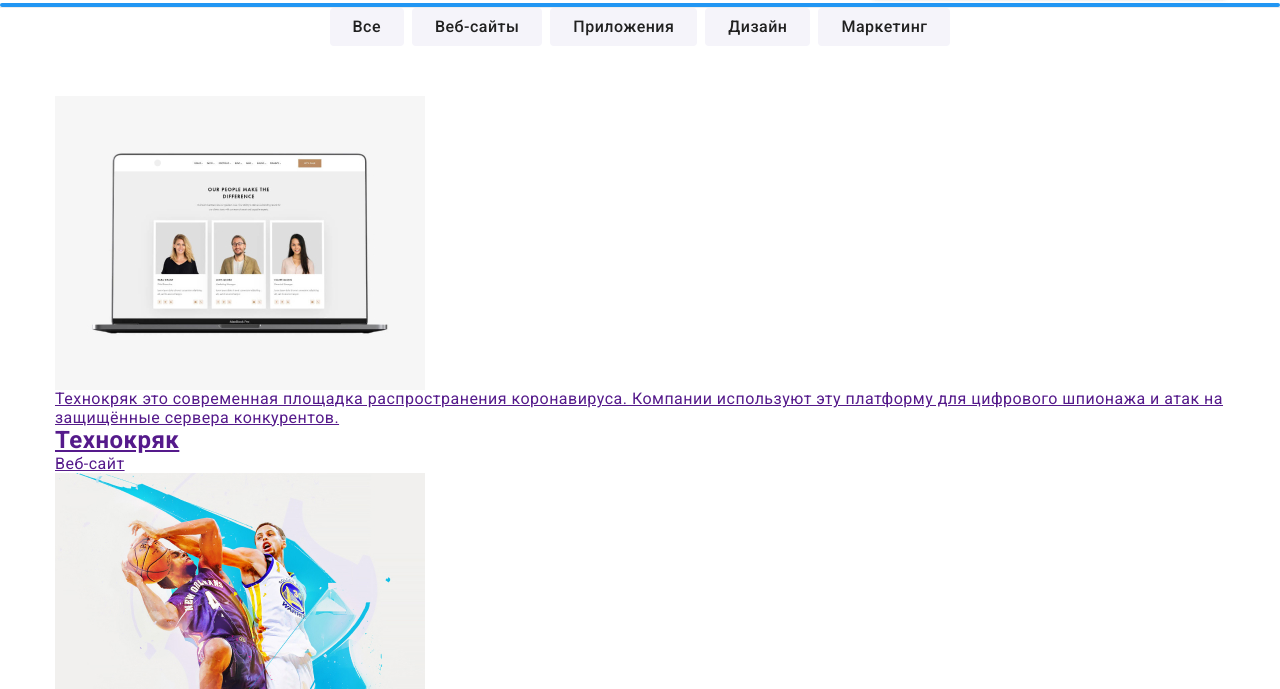
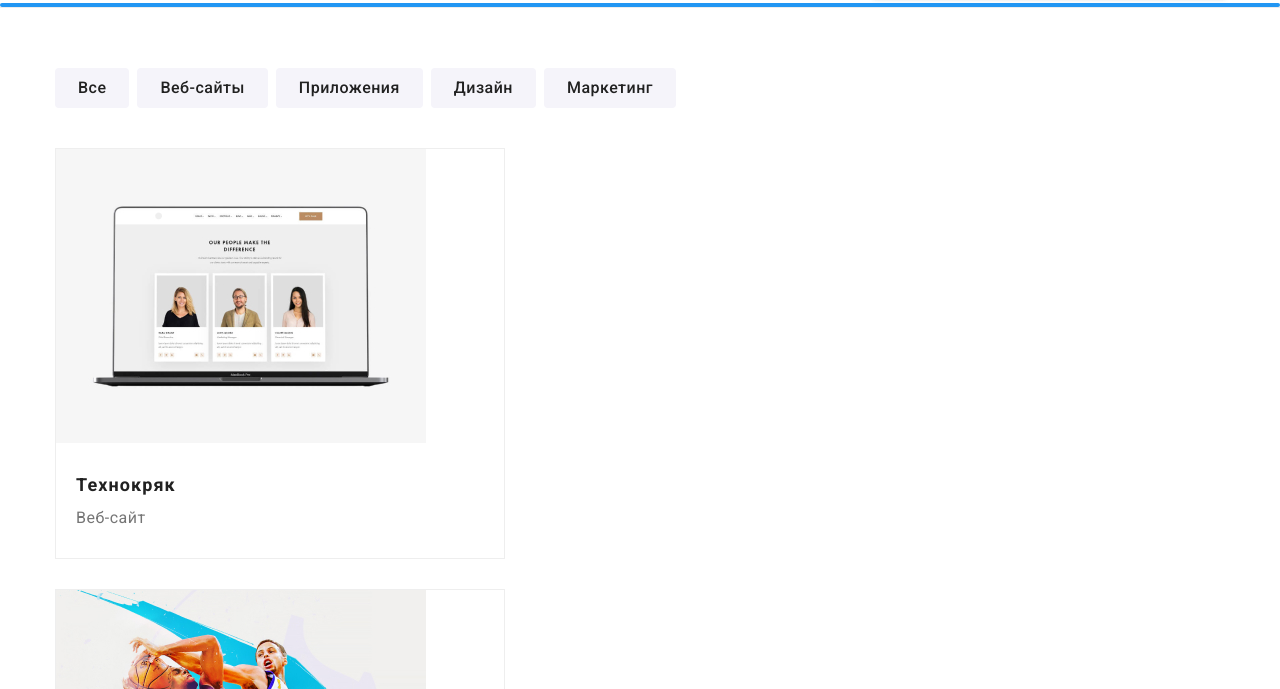
Before and after one commit to Viktor2020arey/goit-markup-hw-08, a plain HTML site: page portfolio.html in a window 1280 px wide. Shown: the part 111-800 px from the top of the page. Drawn offline with nearby package versions, Linux system fonts and the light colour scheme.

Commit message:
оформил портфолио без фото

```diff
--- a/SASS/components/portfolio/_button-portfolio.scss
+++ b/SASS/components/portfolio/_button-portfolio.scss
@@ -1,12 +1,14 @@
 .button-portfolio {
   display: flex;
+  flex-wrap: wrap;
   align-items: center;
-  justify-content: center;
-  padding-bottom: 16px;
-  margin-bottom: 34px;
+  // justify-content: center;
+  // padding-bottom: 16px;
+  margin-bottom: 25px;
 
   & .item {
     margin-right: 8px;
+    margin-bottom: 15px;
   }
 
   & .item:last-child {
@@ -20,7 +22,7 @@
 
   display: inline-block;
   border-radius: 4px;
-  padding: 5px 22px;
+  padding: 6px 22px;
   min-width: 73px;
   text-align: center;
   border: 1px solid transparent;
--- /dev/null
+++ b/SASS/components/portfolio/_card-portfolio.scss
@@ -0,0 +1,89 @@
+.card-item {
+  padding-top: 60px;
+  padding-bottom: 60px;
+  margin: 0;
+}
+.card-link {
+  & .card-img {
+    padding: 24px 20px;
+  }
+
+  & h2 {
+    color: #212121;
+    font-weight: 700;
+    font-size: 18px;
+    line-height: 2;
+    letter-spacing: 0.06em;
+  }
+
+  & p {
+    color: #757575;
+    font-weight: 400;
+    font-size: 16px;
+    line-height: 1.88;
+  }
+
+  & a {
+    text-decoration: none;
+  }
+
+  & .overlay-text {
+    font-style: normal;
+    font-weight: normal;
+    font-size: 18px;
+    line-height: 1.56;
+    color: #ffffff;
+  }
+}
+
+.card-link .item {
+  width: 450px;
+  margin-bottom: 30px;
+  background: #ffffff;
+  border: 1px solid #eeeeee;
+  -webkit-box-sizing: border-box;
+  box-sizing: border-box;
+  -webkit-transition: -webkit-box-shadow 250ms cubic-bezier(0.4, 0, 0.2, 1);
+  transition: -webkit-box-shadow 250ms cubic-bezier(0.4, 0, 0.2, 1);
+  transition: box-shadow 250ms cubic-bezier(0.4, 0, 0.2, 1);
+  transition: box-shadow 250ms cubic-bezier(0.4, 0, 0.2, 1),
+    -webkit-box-shadow 250ms cubic-bezier(0.4, 0, 0.2, 1);
+
+  &:hover {
+    -webkit-box-shadow: 0px 1px 1px rgba(0, 0, 0, 0.12),
+      0px 4px 4px rgba(0, 0, 0, 0.06), 1px 4px 6px rgba(0, 0, 0, 0.16);
+    box-shadow: 0px 1px 1px rgba(0, 0, 0, 0.12), 0px 4px 4px rgba(0, 0, 0, 0.06),
+      1px 4px 6px rgba(0, 0, 0, 0.16);
+  }
+
+  &:last-child {
+    margin-bottom: 0px;
+  }
+}
+
+.card-container {
+  position: relative;
+  overflow: hidden;
+}
+
+.overlay-container {
+  position: absolute;
+  top: 0;
+  left: 0;
+  width: 100%;
+  height: 100%;
+  padding: 63px 24px;
+  background: rgba(33, 150, 243, 0.9);
+  -webkit-transform: translateY(100%);
+  transform: translateY(100%);
+  -webkit-transition: -webkit-transform 250ms cubic-bezier(0.4, 0, 0.2, 1);
+  transition: -webkit-transform 250ms cubic-bezier(0.4, 0, 0.2, 1);
+  transition: transform 250ms cubic-bezier(0.4, 0, 0.2, 1);
+  transition: transform 250ms cubic-bezier(0.4, 0, 0.2, 1),
+    -webkit-transform 250ms cubic-bezier(0.4, 0, 0.2, 1);
+}
+
+.card-link .item:hover .overlay-container {
+  -webkit-transform: translateY(0);
+  transform: translateY(0);
+}
```
Also changed, not shown: css/main.css, css/main.min.css, 2 other files.
